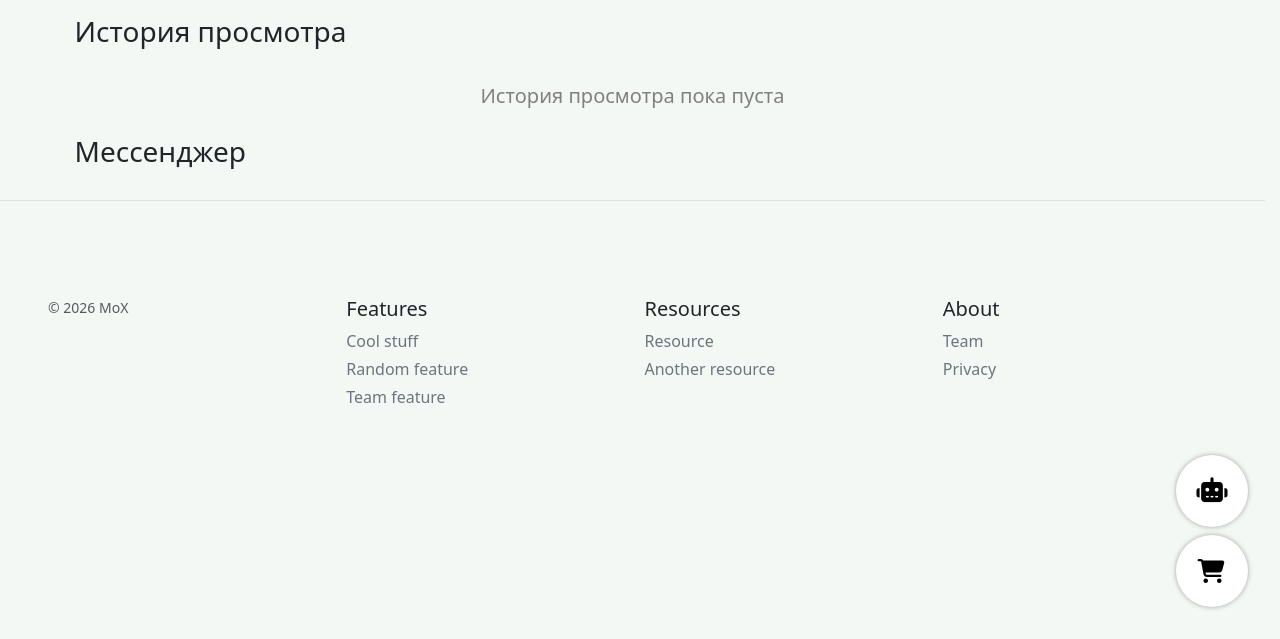
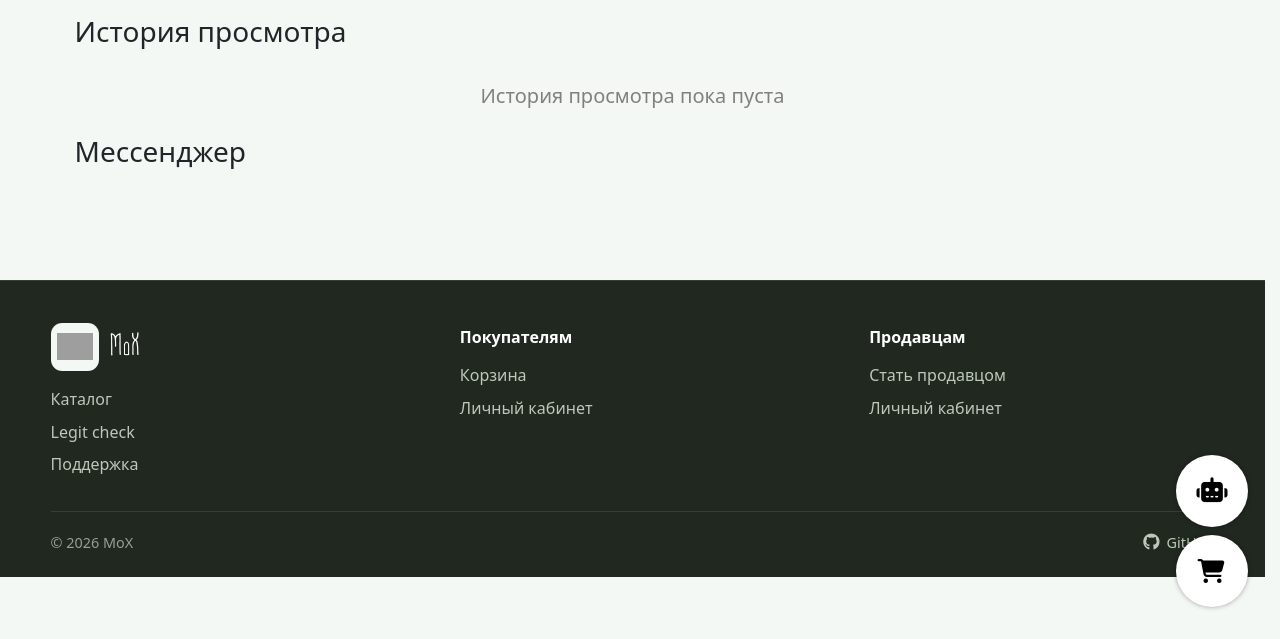
Before and after one commit to targetfff/moh_pet, a Flask app: page /account in a window 1280 px wide. Shown: the part 161-800 px from the top of the page. Run offline with Flask 3, Linux system fonts and the light colour scheme; the visitor is signed in with stand-in values (Sample User, id 1); some libraries are stand-ins or nearby versions; grey boxes are pictures that could not be loaded.

Commit message:
updated footer and seller profile

```diff
--- a/templates/base.html
+++ b/templates/base.html
@@ -436,6 +436,161 @@
       transition: opacity .2s;
     }
 
+    .site-footer {
+      width: 100%;
+      margin-top: 5rem;
+      border-top: .0625rem solid rgb(255 255 255 / 10%);
+      background: #202820;
+      color: #f5f8f3;
+    }
+
+    .site-footer__inner {
+      width: min(92%, 96rem);
+      margin: 0 auto;
+      padding: 2.6rem 0 2.2rem;
+      display: grid;
+      grid-template-columns: repeat(3, minmax(0, 1fr));
+      gap: clamp(2rem, 5vw, 5rem);
+      align-items: start;
+    }
+
+    .site-footer__column {
+      min-width: 0;
+    }
+
+    .site-footer__brand {
+      width: fit-content;
+      height: 3rem;
+      margin-bottom: 1.15rem;
+      display: inline-flex;
+      align-items: center;
+      gap: .75rem;
+      color: #fff;
+      text-decoration: none;
+    }
+
+    .site-footer__brand:hover {
+      color: #fff;
+    }
+
+    .site-footer__logo-wrap {
+      width: 3rem;
+      height: 3rem;
+      flex: 0 0 3rem;
+      padding: .38rem;
+      border-radius: .7rem;
+      background: #f4f8f4;
+      display: grid;
+      place-items: center;
+    }
+
+    .site-footer__logo {
+      width: 100%;
+      height: 100%;
+      object-fit: contain;
+    }
+
+    .site-footer__brand-name {
+      height: 3rem;
+      display: flex;
+      align-items: center;
+      font-family: 'Beryozki', sans-serif;
+      font-size: 2rem;
+      font-weight: 400;
+      line-height: 1;
+      letter-spacing: .025em;
+      color: #fff;
+    }
+
+    .site-footer__title {
+      margin: .25rem 0 1.15rem;
+      color: #fff;
+      font-size: 1rem;
+      font-weight: 650;
+      line-height: 1.25;
+    }
+
+    .site-footer__links {
+      display: flex;
+      flex-direction: column;
+      align-items: flex-start;
+      gap: .68rem;
+    }
+
+    .site-footer__links a {
+      color: #bdc8b9;
+      text-decoration: none;
+      line-height: 1.35;
+      transition:
+        color .18s ease,
+        transform .18s ease;
+    }
+
+    .site-footer__links a:hover {
+      color: #fff;
+      transform: translateX(.18rem);
+    }
+
+    .site-footer__bottom {
+      width: min(92%, 96rem);
+      margin: 0 auto;
+      padding: 1.25rem 0 1.45rem;
+      border-top: .0625rem solid rgb(255 255 255 / 10%);
+      color: #94a091;
+      font-size: .9rem;
+      display: flex;
+      align-items: center;
+      justify-content: space-between;
+      gap: 1rem;
+    }
+
+    .site-footer__repo {
+      display: inline-flex;
+      align-items: center;
+      gap: .45rem;
+      color: #bdc8b9;
+      text-decoration: none;
+      transition: color .18s ease;
+    }
+
+    .site-footer__repo:hover {
+      color: #fff;
+    }
+
+    .site-footer__repo i {
+      font-size: 1.05rem;
+    }
+
+    @media (max-width: 48rem) {
+      .site-footer__inner {
+        grid-template-columns: repeat(2, minmax(0, 1fr));
+      }
+
+      .site-footer__column:first-child {
+        grid-column: 1 / -1;
+      }
+    }
+
+    @media (max-width: 32rem) {
+      .site-footer {
+        margin-top: 3.5rem;
+      }
+
+      .site-footer__bottom {
+        align-items: flex-start;
+      }
+
+      .site-footer__inner {
+        padding-top: 2.3rem;
+        grid-template-columns: 1fr;
+        gap: 2rem;
+      }
+
+      .site-footer__column:first-child {
+        grid-column: auto;
+      }
+    }
+
     @media (max-width: 58rem) {
       .header_container {
         width: 96% !important;
@@ -666,42 +821,114 @@
   {% block body %}{% endblock %}
 </div>
 
-<div class="px-5 border-top">
-  <footer class="pt-4 my-md-5 pt-md-5">
-    <div class="row">
-      <div class="col-12 col-md">
-        <small class="d-block mb-3 text-body-secondary">
-          © 2026 МоХ
-        </small>
-      </div>
+<footer class="site-footer">
+  <div class="site-footer__inner">
+    <div class="site-footer__column">
+      <a
+        class="site-footer__brand"
+        href="{{ url_for('catalog.index') }}"
+        aria-label="МоХ — на главную"
+      >
+        <span class="site-footer__logo-wrap">
+          <img
+            class="site-footer__logo"
+            src="{{ url_for('static', filename='const/logo_moh.png') }}"
+            alt=""
+          >
+        </span>
 
-      <div class="col-6 col-md">
-        <h5>Features</h5>
-        <ul class="list-unstyled text-small">
-          <li class="mb-1"><a class="link-secondary text-decoration-none" href="#">Cool stuff</a></li>
-          <li class="mb-1"><a class="link-secondary text-decoration-none" href="#">Random feature</a></li>
-          <li class="mb-1"><a class="link-secondary text-decoration-none" href="#">Team feature</a></li>
-        </ul>
-      </div>
+        <span class="site-footer__brand-name">
+          МоХ
+        </span>
+      </a>
 
-      <div class="col-6 col-md">
-        <h5>Resources</h5>
-        <ul class="list-unstyled text-small">
-          <li class="mb-1"><a class="link-secondary text-decoration-none" href="#">Resource</a></li>
-          <li class="mb-1"><a class="link-secondary text-decoration-none" href="#">Another resource</a></li>
-        </ul>
-      </div>
+      <nav
+        class="site-footer__links"
+        aria-label="МоХ"
+      >
+        <a href="{{ url_for('catalog.index') }}">
+          Каталог
+        </a>
 
-      <div class="col-6 col-md">
-        <h5>About</h5>
-        <ul class="list-unstyled text-small">
-          <li class="mb-1"><a class="link-secondary text-decoration-none" href="#">Team</a></li>
-          <li class="mb-1"><a class="link-secondary text-decoration-none" href="#">Privacy</a></li>
-        </ul>
-      </div>
+        <a href="{{ url_for('legit.legit_check') }}">
+          Legit check
+        </a>
+
+        <a href="#">
+          Поддержка
+        </a>
+
+      </nav>
     </div>
-  </footer>
-</div>
+
+    <div class="site-footer__column">
+      <h2 class="site-footer__title">
+        Покупателям
+      </h2>
+
+      <nav
+        class="site-footer__links"
+        aria-label="Покупателям"
+      >
+        <a href="{{ url_for('catalog.cart') }}">
+          Корзина
+        </a>
+
+        {% if current_user.is_authenticated %}
+        <a href="{{ url_for('account.account') }}">
+          Личный кабинет
+        </a>
+        {% else %}
+        <a href="{{ url_for('auth.login') }}">
+          Личный кабинет
+        </a>
+        {% endif %}
+      </nav>
+    </div>
+
+    <div class="site-footer__column">
+      <h2 class="site-footer__title">
+        Продавцам
+      </h2>
+
+      <nav
+        class="site-footer__links"
+        aria-label="Продавцам"
+      >
+        <a href="{{ url_for('seller.become_a_seller') }}">
+          Стать продавцом
+        </a>
+
+        {% if current_user.is_authenticated %}
+        <a href="{{ url_for('account.account') }}">
+          Личный кабинет
+        </a>
+        {% else %}
+        <a href="{{ url_for('auth.login') }}">
+          Личный кабинет
+        </a>
+        {% endif %}
+      </nav>
+    </div>
+  </div>
+
+  <div class="site-footer__bottom">
+    <span>© 2026 МоХ</span>
+
+    <a
+      class="site-footer__repo"
+      href="https://github.com/targetfff/moh_pet"
+      target="_blank"
+      rel="noopener noreferrer"
+    >
+      <i
+        class="fa-brands fa-github"
+        aria-hidden="true"
+      ></i>
+      GitHub
+    </a>
+  </div>
+</footer>
 
 <script>
   function update_cart_badge(cartCount) {
```
Also changed, not shown: app/seller/routes.py (+23 -4 lines), scripts/drop_legacy_product_cat.py (deleted, +0 -105 lines), static/img/vendor_8331f254bc7945cfb99ea04db93c3187.png (added).
